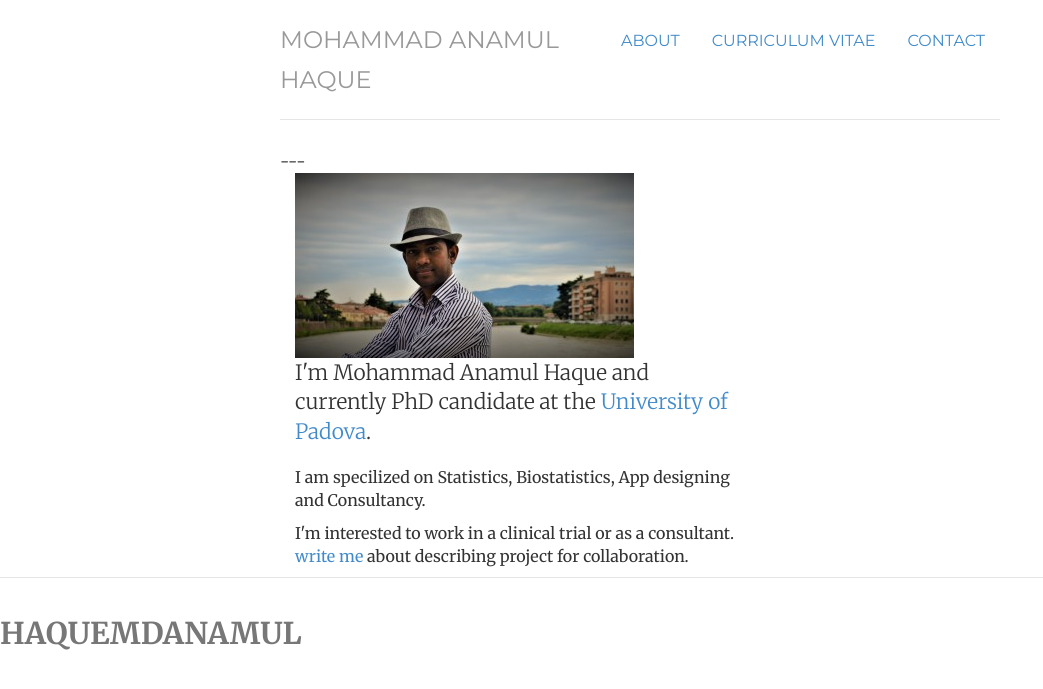
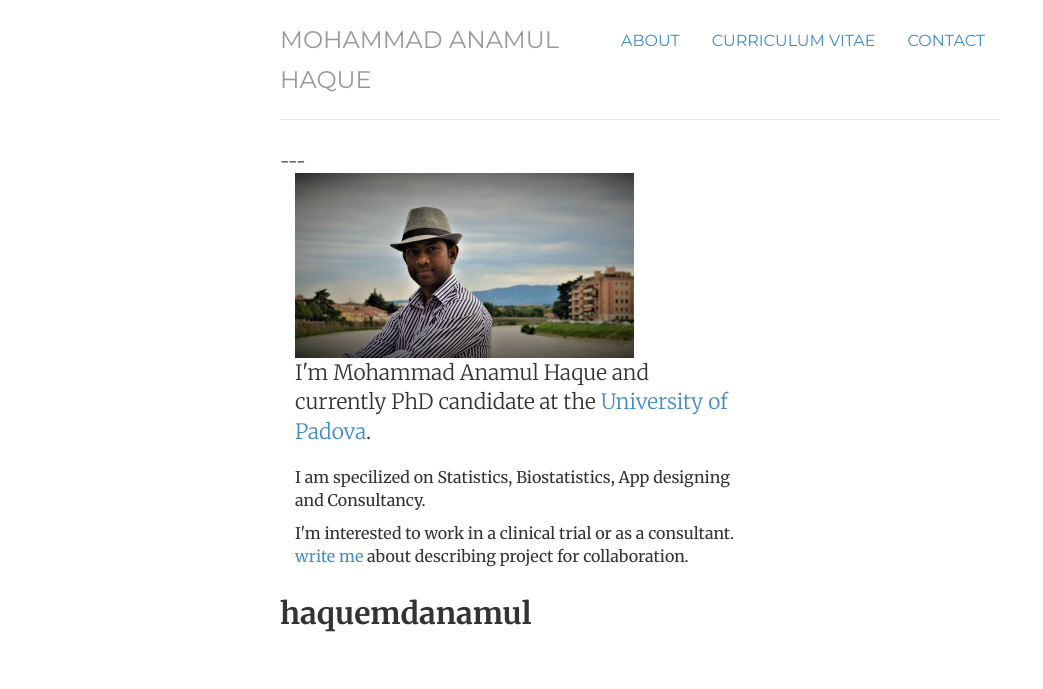
Before and after one commit to haquemdanamul/haquemdanamul, a Jekyll site: the page built from index.html, in a window 1280 px wide. Shown: the top 689 px of the page, without its empty margins (0-1043 px from the left). Built offline with Jekyll 4.4.1, drawn with Linux system fonts in a browser that asks for light colours; nearby versions of some CDN libraries; library files that are not in the unit come from our copies.

Commit message:
Update footer.html

```diff
--- a/_includes/footer.html
+++ b/_includes/footer.html
@@ -1,4 +1,4 @@
-<div class="footer">
+<div class="container header-contianer">
   <div class="row">
     <div class="col-xs-12 col-sm-6 col-md-6 col-lg-8 header-left">
       <h1>{{ site.name | escape }}</h1>
```
